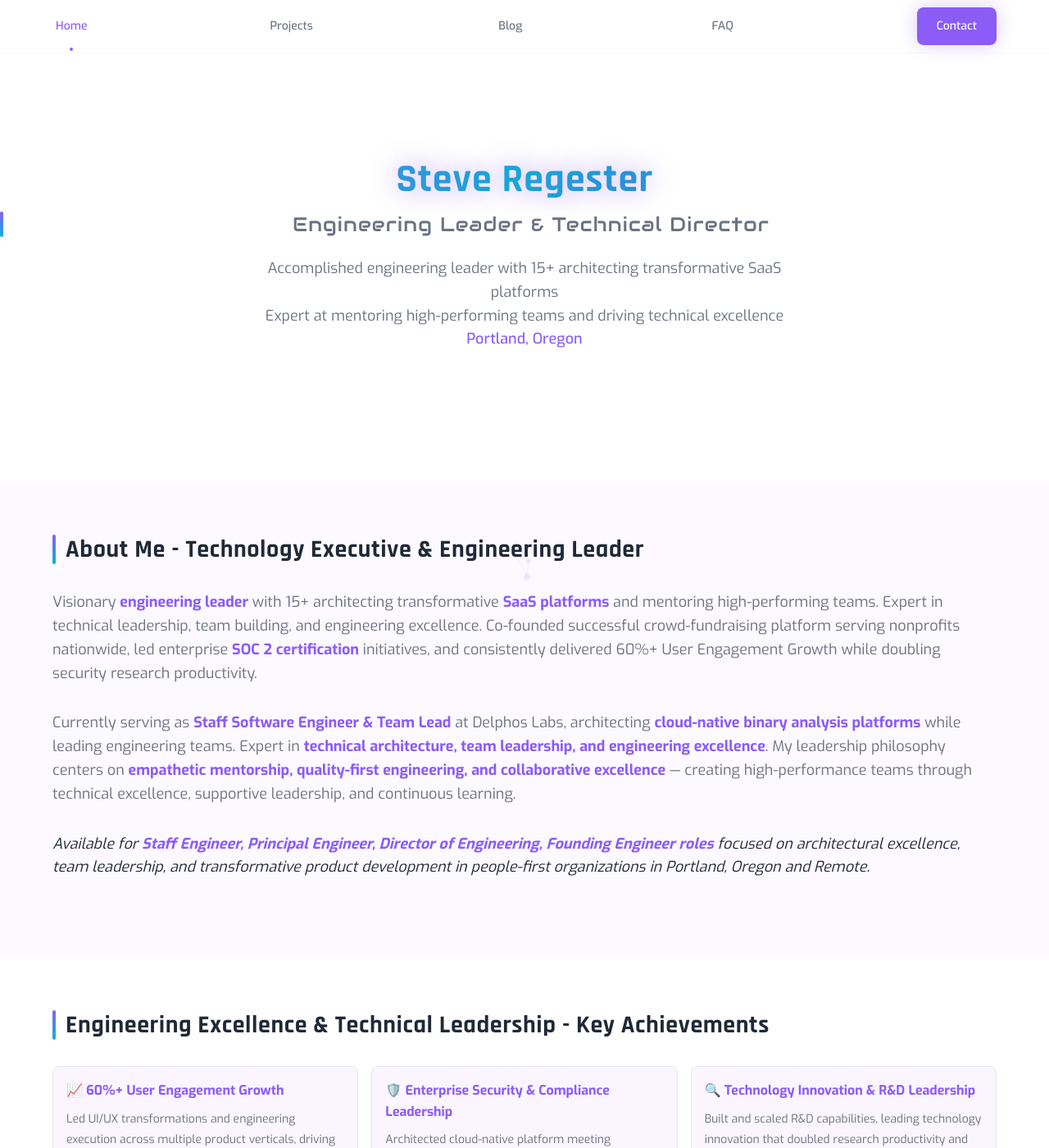
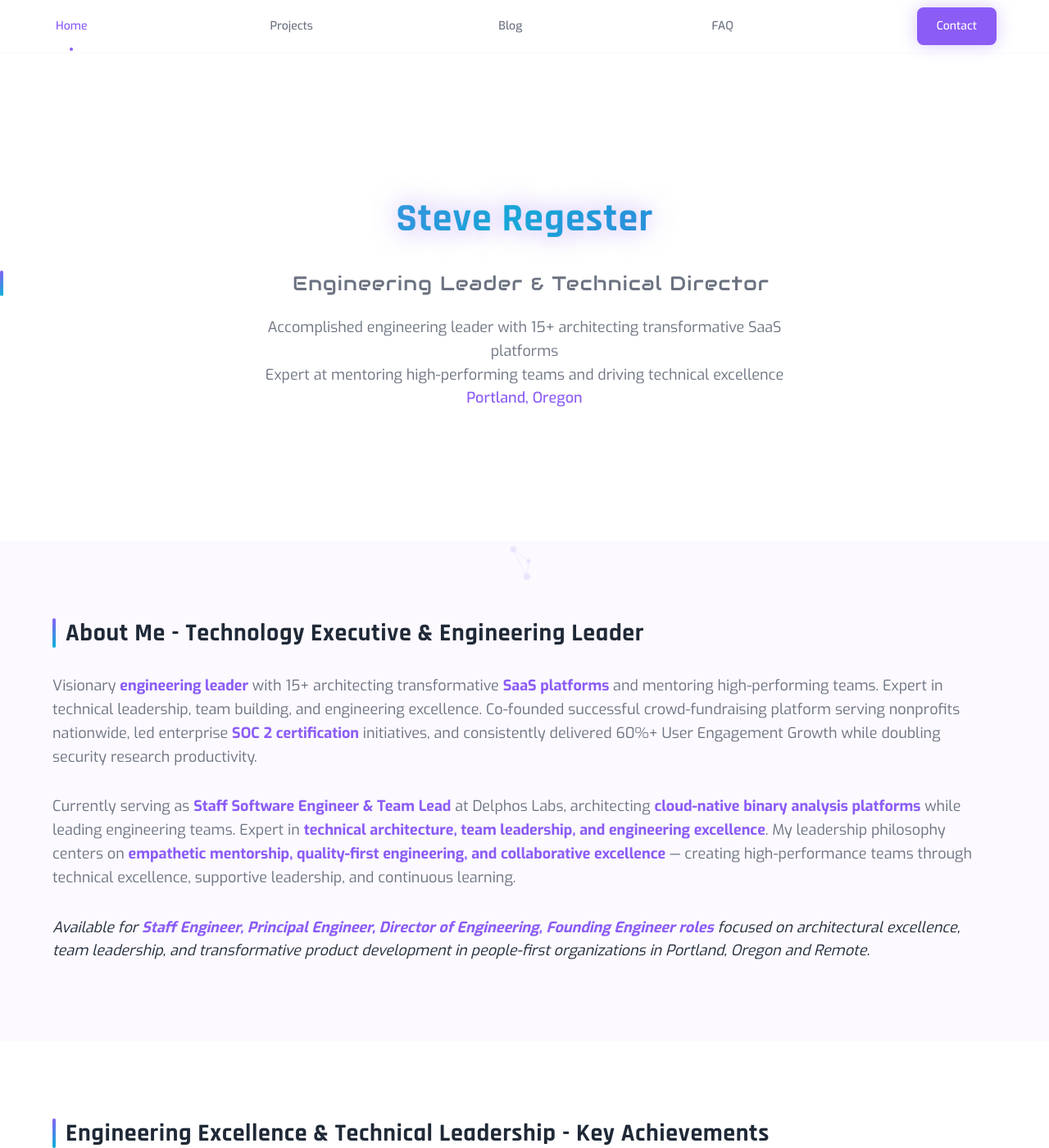
Before and after one commit to egeste/egeste.github.io, a Jekyll site: the page built from index.md, in a window 1280 px wide and 1400 px high. Shown: the whole window at 82% size. Built offline with Jekyll 4.4.1, drawn with Linux system fonts in a browser that asks for light colours.

Commit message:
betterer

```diff
--- a/assets/css/style.scss
+++ b/assets/css/style.scss
@@ -998,6 +998,7 @@ strong {
 
 /* Ensure proper heading hierarchy */
 h1, h2, h3, h4, h5, h6 {
+  margin-top: 1em;
   font-weight: 600;
   line-height: 1.2;
   margin-bottom: 0.5em;
```
